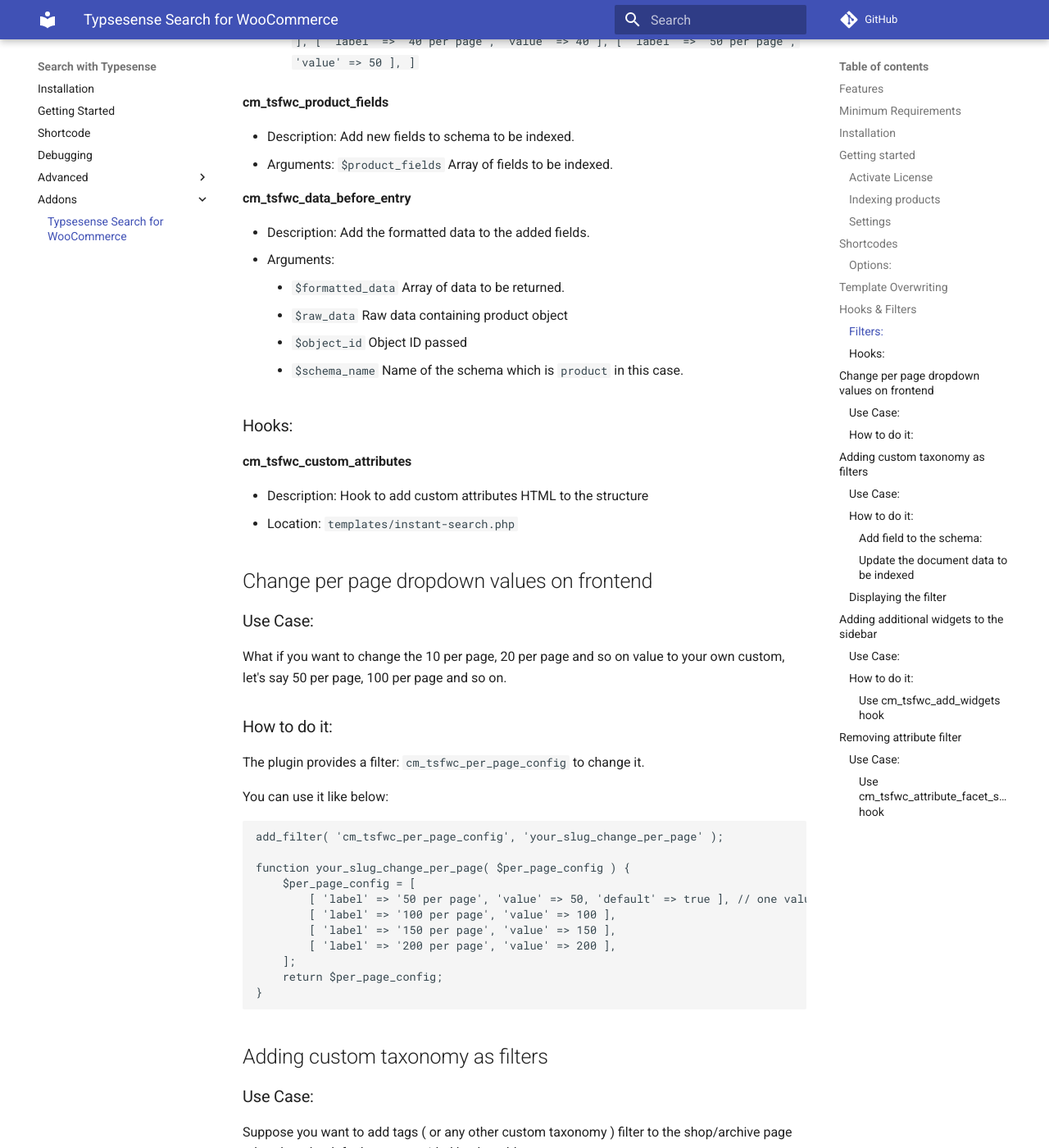
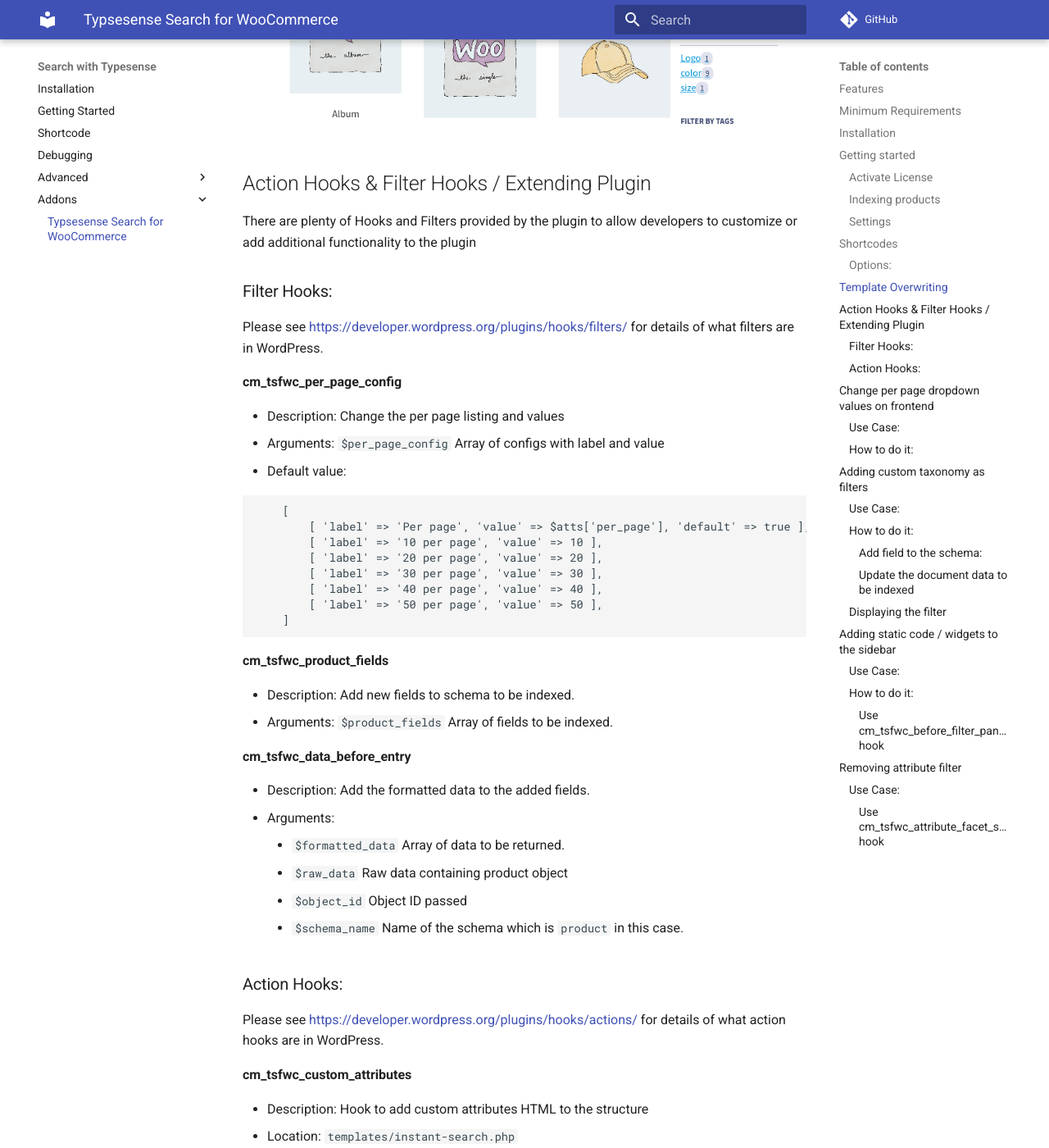
Before and after one commit to codemanas/cm-typesense-docs, an MkDocs documentation site: the page built from docs/tsfwc.md, in a window 1280 px wide and 1400 px high, scrolled down 7444 px. Shown: the whole window at 82% size. Built offline with MkDocs 1.6.1 and Material for MkDocs 9.7.7, drawn with Linux system fonts in a browser that asks for light colours; comment, search, counter and statistics services are not loaded; some of the changed text lies outside the part shown.

Commit message:
Updated documentation

````diff
--- a/docs/tsfwc.md
+++ b/docs/tsfwc.md
@@ -149,24 +149,26 @@
 ![Product Indexing](img/result.png)
 
 
-## Hooks & Filters
-
-### Filters:
+## Action Hooks & Filter Hooks / Extending Plugin
+There are plenty of Hooks and Filters provided by the plugin to allow developers to customize or add additional functionality to the plugin
+### Filter Hooks:
+Please see [https://developer.wordpress.org/plugins/hooks/filters/](https://developer.wordpress.org/plugins/hooks/filters/) for details of what filters are in WordPress.
 
 **cm_tsfwc_per_page_config**
 
 * Description: Change the per page listing and values
 * Arguments: `$per_page_config` Array of configs with label and value
-
-	* Default value:
-		`[
+* Default value:
+```
+	[
 		[ 'label' => 'Per page', 'value' => $atts['per_page'], 'default' => true ],
 		[ 'label' => '10 per page', 'value' => 10 ],
 		[ 'label' => '20 per page', 'value' => 20 ],
 		[ 'label' => '30 per page', 'value' => 30 ],
 		[ 'label' => '40 per page', 'value' => 40 ],
 		[ 'label' => '50 per page', 'value' => 50 ],
-	]`
+	]
+```
 
 **cm_tsfwc_product_fields**
 
@@ -182,7 +184,9 @@
 	* `$object_id` Object ID passed
 	* `$schema_name` Name of the schema which is `product` in this case.
 
-### Hooks:
+### Action Hooks:
+Please see [https://developer.wordpress.org/plugins/hooks/actions/](https://developer.wordpress.org/plugins/hooks/actions/) for details of what action hooks are in WordPress.
+
 
 **cm_tsfwc_custom_attributes**
 
@@ -296,14 +300,14 @@
 `data-title`: Title for the filter
 
 
-## Adding additional widgets to the sidebar
+## Adding static code / widgets to the sidebar
 
 ### Use Case:
 Suppose you want to add default WooCommerce widgets like *Top Rated Products* below the filters
 
 ### How to do it:
 
-#### Use `cm_tsfwc_add_widgets` hook
+#### Use `cm_tsfwc_before_filter_panel_end` hook
 
 ```
 add_action( 'cm_tsfwc_add_widgets', 'mytheme_add_widgets' );
````
Also changed, not shown: other parts of docs/tsfwc.md (+1 -1 lines), docs/img/customizer.png, docs/img/setting.png.
